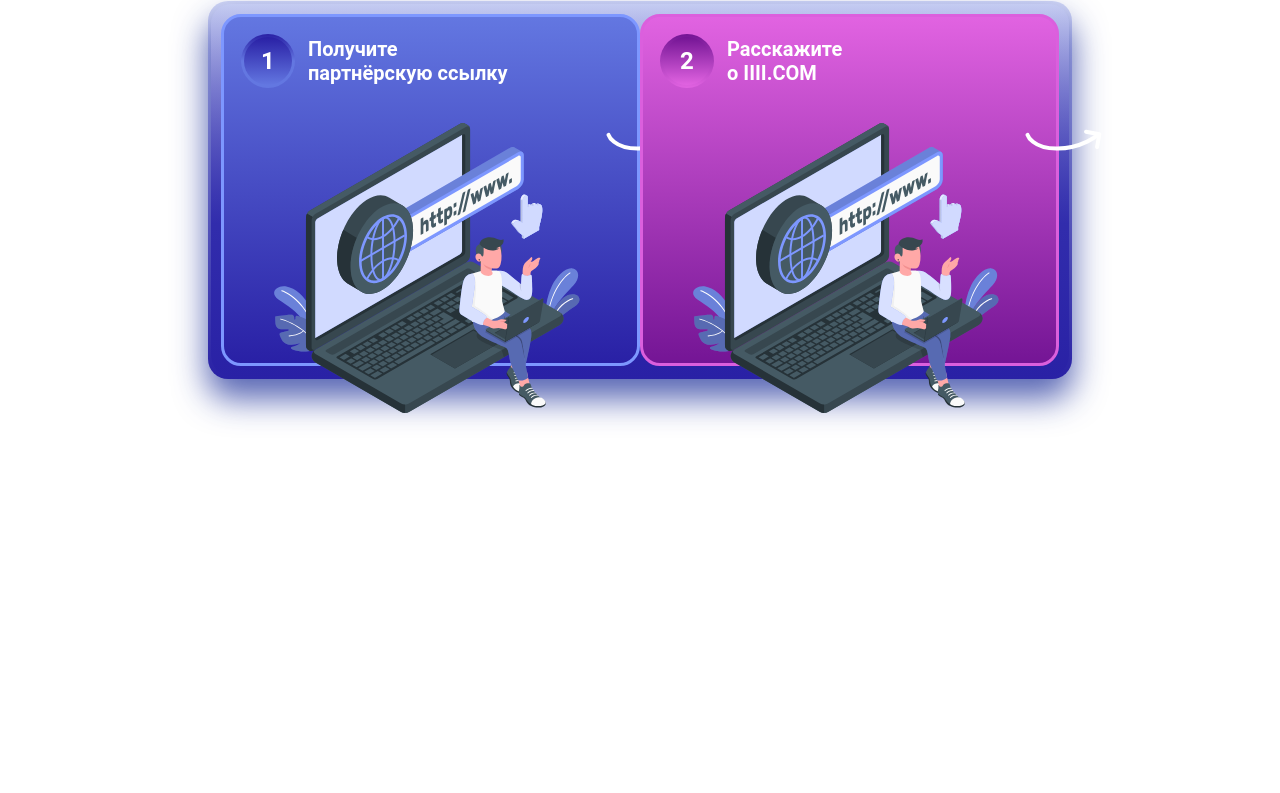
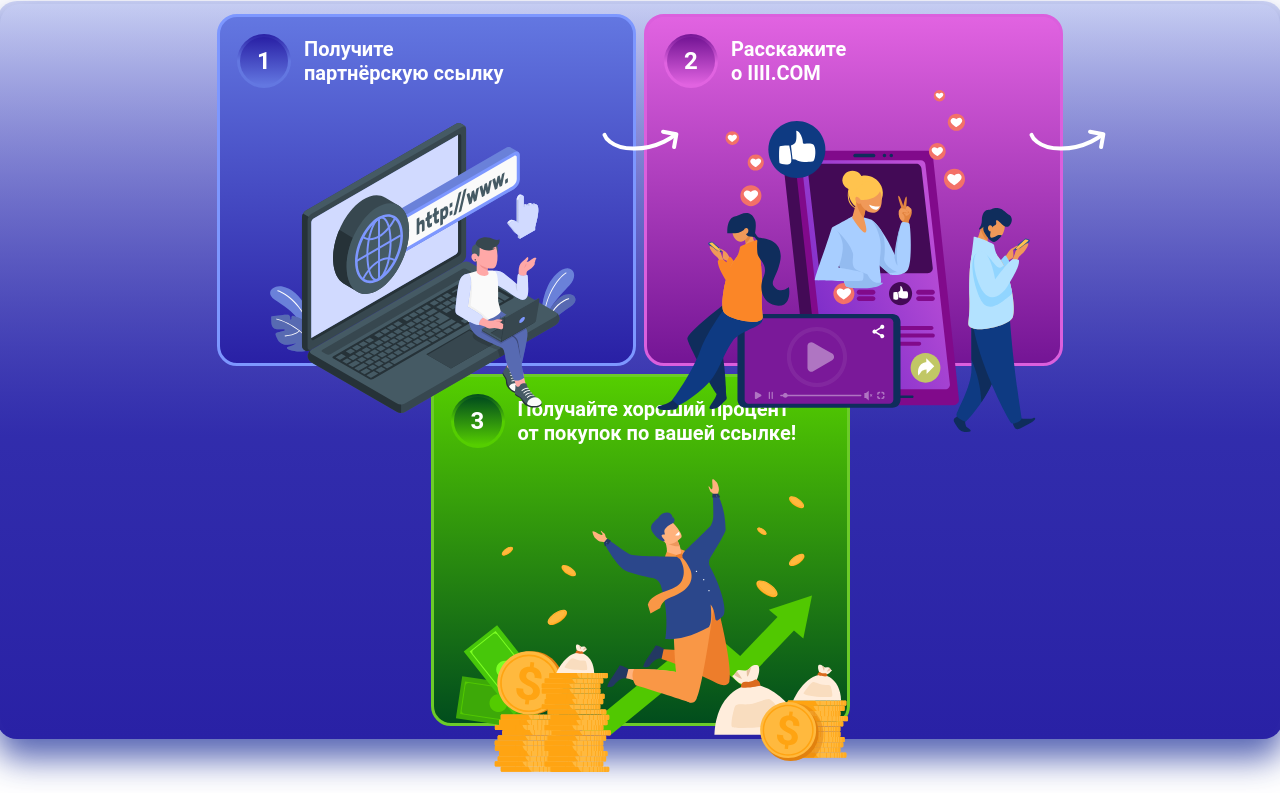
Before and after one commit to Lirgat/testovoe-gg, a website: page public/index.html in a window 1280 px wide. Shown: the part 44-837 px from the top of the page. Before the commit the page ends 800 px from the top, so only its background shows below. Drawn offline with Linux system fonts and the light colour scheme.

Commit message:
Быстрый коммит

```diff
--- a/public/index.html
+++ b/public/index.html
@@ -25,10 +25,14 @@
                 <h2 class="block-head_h2">Расскажите<br>о IIII.COM</h2>
             </div>
             <img class="arrows" src="../src/assets/images/svg/arrow.svg" alt="">
-            <img class="images" src="../src/assets/images/svg/Image.svg" alt="internet img">
+            <img class="images img2" src="../src/assets/images/svg/Image (1).svg" alt="internet img">
             </div>
             <div class="block green" id="3">
-
+              <div class="block-head">
+                <div class="block-head__num greenNum">3</div>
+                <h2 class="block-head_h2">Получайте хороший процент<br>от покупок по вашей ссылке!</h2>
+            </div>
+            <img class="images img2" src="../src/assets/images/svg/Image (2).svg" alt="internet img">
             </div>
         </div>
       </div>
--- a/src/sass/style.scss
+++ b/src/sass/style.scss
@@ -9,13 +9,41 @@ $blueNumBg: linear-gradient(
   rgba(41, 32, 165, 1) 0%,
   rgba(99, 119, 225, 1) 100%
 );
-$pinkBg: linear-gradient(180deg, rgba(225,99,225,1) 0%, rgba(116,21,149,1) 100%);
+$pinkBg: linear-gradient(
+  180deg,
+  rgba(225, 99, 225, 1) 0%,
+  rgba(116, 21, 149, 1) 100%
+);
 $borderBlue: linear-gradient(
   180deg,
   rgba(255, 255, 255, 0.32) 0%,
   rgba(71, 95, 223, 1) 100%
 );
-$borderPink: linear-gradient(180deg, rgba(116,21,149,1) 0%, rgba(225,99,225,1) 100%);
+$numGreenBg: linear-gradient(
+  180deg,
+  rgba(1, 77, 29, 1) 0%,
+  rgba(85, 206, 0, 1) 100%
+);
+$numGreenBorder: linear-gradient(
+  180deg,
+  rgba(1, 77, 29, 1) 0%,
+  rgba(85, 206, 0, 1) 51%
+);
+$greenMainBg: linear-gradient(
+  180deg,
+  rgba(85, 206, 0, 1) 0%,
+  rgba(1, 77, 29, 1) 100%
+);
+$borderPink: linear-gradient(
+  180deg,
+  rgba(116, 21, 149, 1) 0%,
+  rgba(225, 99, 225, 1) 54%
+);
+$bgPinkNum: linear-gradient(
+  180deg,
+  rgba(116, 21, 149, 1) 0%,
+  rgba(225, 99, 225, 1) 100%
+);
 $mainBg: linear-gradient(
   180deg,
   rgba(107, 125, 222, 0.12088585434173671) 0%,
@@ -26,7 +54,11 @@ $mainBgBorder: linear-gradient(
   rgba(107, 125, 222, 0.3) 0%,
   rgba(41, 33, 165, 1) 100%
 );
-$borderNums: linear-gradient(180deg, rgba(41,32,165,1) 0%, rgba(99,119,225,1) 50%);
+$borderNums: linear-gradient(
+  180deg,
+  rgba(41, 32, 165, 1) 0%,
+  rgba(99, 119, 225, 1) 50%
+);
 * {
   margin: 0;
   padding: 0;
@@ -47,7 +79,7 @@ $borderNums: linear-gradient(180deg, rgba(41,32,165,1) 0%, rgba(99,119,225,1) 50
   display: flex;
   flex-direction: row;
   justify-content: center;
-  flex-wrap: wrap
+  flex-wrap: wrap;
 }
 
 @mixin block($bgColor) {
@@ -61,6 +93,7 @@ $borderNums: linear-gradient(180deg, rgba(41,32,165,1) 0%, rgba(99,119,225,1) 50
   -webkit-border-radius: 20px;
   -moz-border-radius: 20px;
   z-index: 3;
+  cursor: pointer;
 }
 
 @mixin border($border-color) {
@@ -129,6 +162,7 @@ $borderNums: linear-gradient(180deg, rgba(41,32,165,1) 0%, rgba(99,119,225,1) 50
   z-index: 100;
   background: $mainBg;
   padding: 10px;
+  gap: 8px;
   border-radius: 20px;
   @include border($mainBgBorder);
   box-shadow: 0px 19px 33px 4px rgba(23, 43, 151, 0.72);
@@ -171,18 +205,38 @@ $borderNums: linear-gradient(180deg, rgba(41,32,165,1) 0%, rgba(99,119,225,1) 50
 }
 
 .arrows {
-  @include arrows()
+  @include arrows();
 }
 
 .pink {
   @include block($pinkBg);
   align-items: start;
   justify-content: start;
-  border: 3px solid #DB5FDD;
+  border: 3px solid #db5fdd;
+  z-index: 2;
 }
 
 .pinkNum {
-  @include num($borderPink);
+  @include num($bgPinkNum);
   @include flex-column();
-  @include borderNum($borderPink)
+  @include borderNum($borderPink);
 }
+
+.img2 {
+  left: 10px;
+  bottom: -70px;
+}
+
+.green {
+  @include block($greenMainBg);
+  align-items: start;
+  justify-content: start;
+  border: 3px solid #6ccb29;
+  z-index: 1;
+}
+
+.greenNum {
+  @include num($numGreenBg);
+  @include flex-column();
+  @include borderNum($numGreenBorder);
+}
```
Also changed, not shown: src/assets/css/style.css, src/assets/images/svg/Image (1).svg (added), src/assets/images/svg/Image (2).svg (added), 1 other file.
